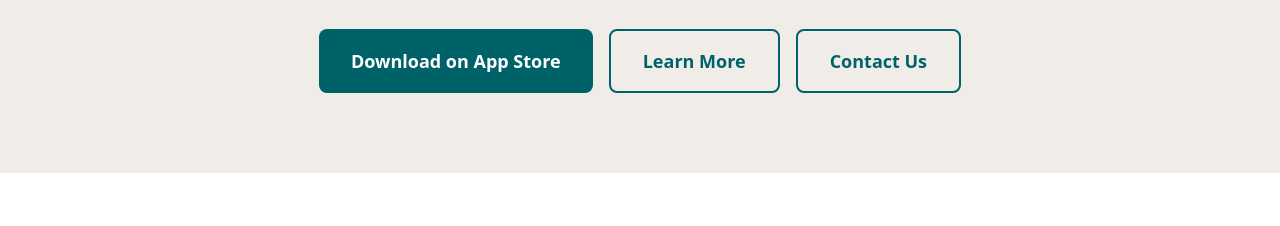
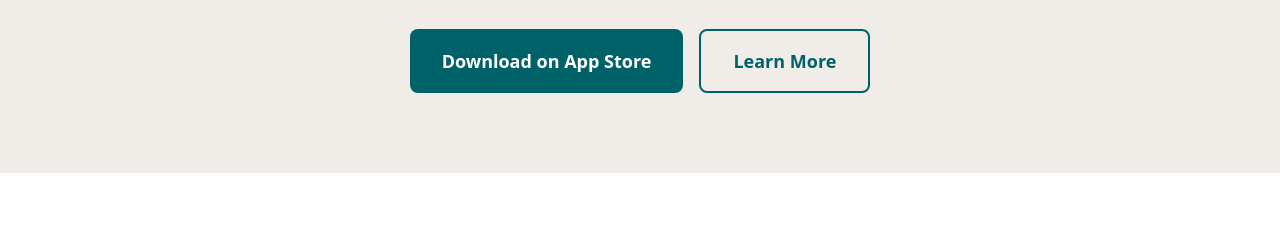
Before and after one commit to danielennis000/test-vibecoding, a website: page index.html in a window 1280 px wide. Shown: the part 287-513 px from the top of the page. Drawn offline with nearby package versions, Linux system fonts and the light colour scheme.

```diff
--- a/index.html
+++ b/index.html
@@ -59,10 +59,6 @@
                 <button class="border-2 border-brand-teal text-brand-teal px-8 py-4 rounded-lg text-lg font-semibold hover:bg-brand-teal hover:text-white transition-colors">
                     Learn More
                 </button>
-                <button class="border-2 border-brand-teal text-brand-teal px-8 py-4 rounded-lg text-lg font-semibold hover:bg-brand-teal hover:text-white transition-colors">
-                    Contact Us
-                </button>
-
             </div>
         </div>
     </section>
```
Also changed, not shown: package.json (added, +24 -0 lines), .github/workflows/deploy.yml.
